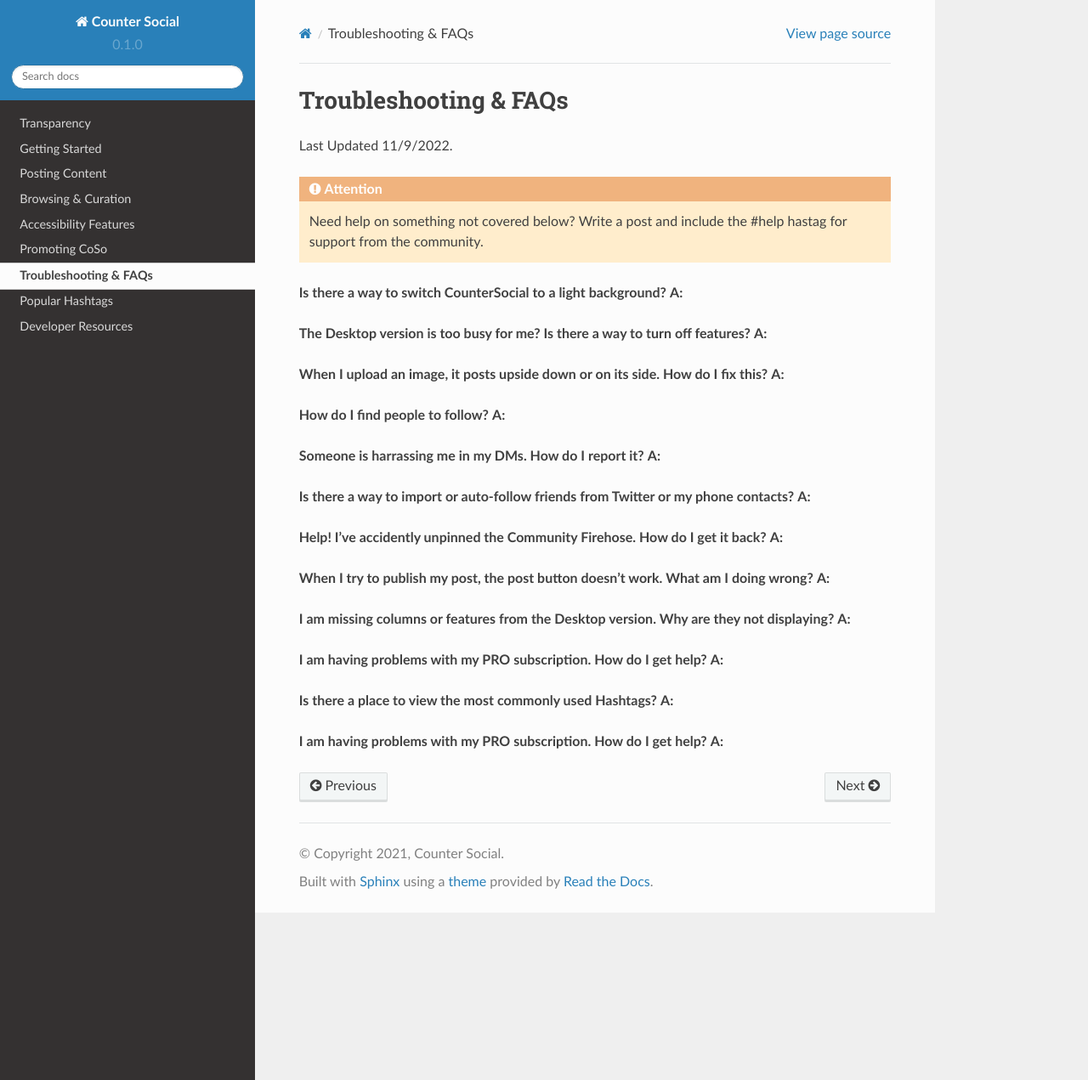
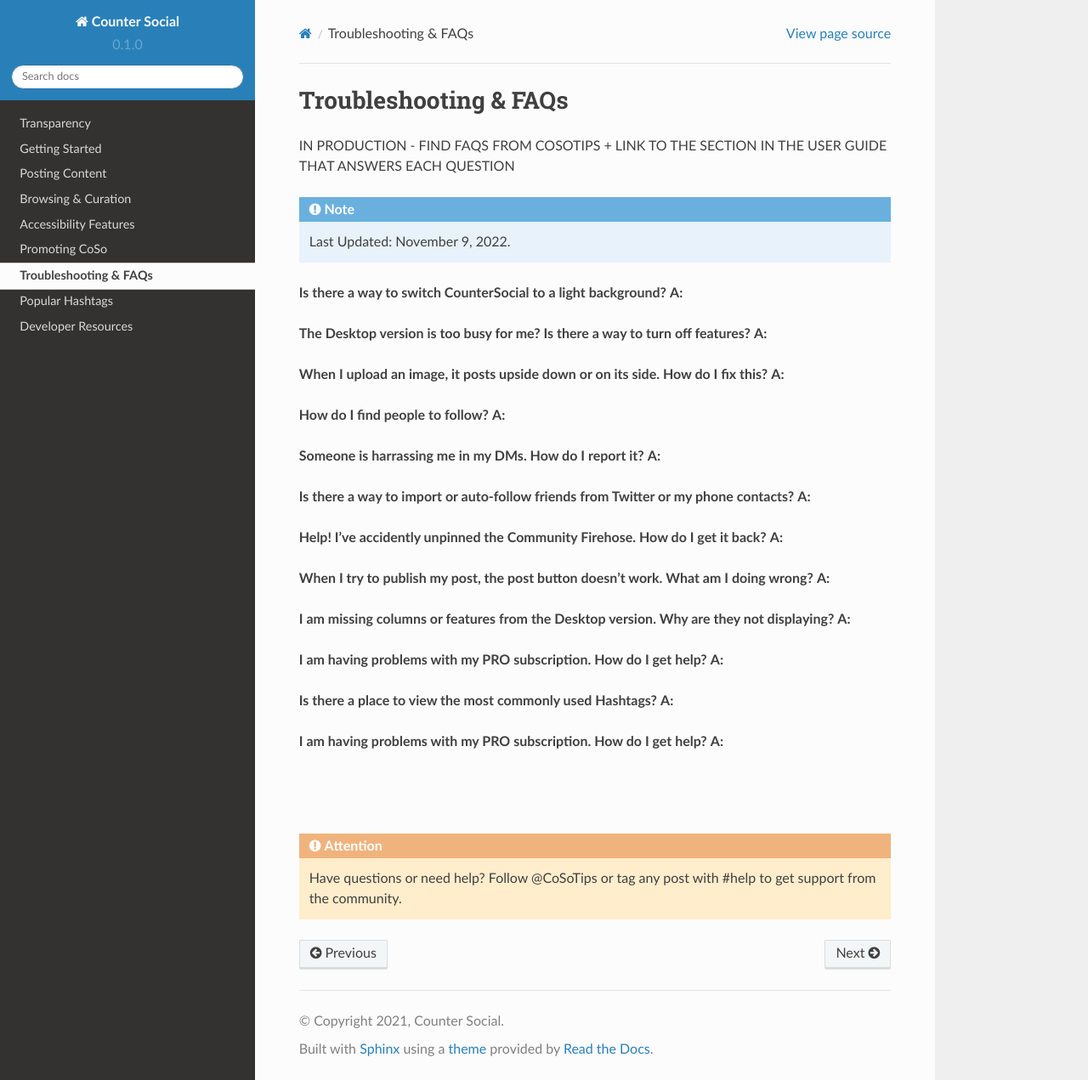
Before and after one commit to itskel/userguide, a Sphinx documentation site: the page built from docs/source/troubleshooting-faqs.rst, in a window 1280 px wide and 1271 px high. Shown: the whole window at 85% size. Built offline with Sphinx 7.4.7 and the Read the Docs theme 2.0.0, drawn with Linux system fonts in a browser that asks for light colours; pages that are not in the unit, such as notebooks, are missing from menus.

Commit message:
Update troubleshooting-faqs.rst

```diff
--- a/docs/source/troubleshooting-faqs.rst
+++ b/docs/source/troubleshooting-faqs.rst
@@ -1,9 +1,10 @@
 Troubleshooting & FAQs
 =====
 
-Last Updated 11/9/2022.
+IN PRODUCTION - FIND FAQS FROM COSOTIPS + LINK TO THE SECTION IN THE USER GUIDE THAT ANSWERS EACH QUESTION
 
-.. attention:: Need help on something not covered below? Write a post and include the #help hastag for support from the community.
+.. note:: Last Updated: November 9, 2022.
+
 
 **Is there a way to switch CounterSocial to a light background?**
 **A:**
@@ -40,3 +41,7 @@
 
 **I am having problems with my PRO subscription. How do I get help?**
 **A:**
+
+|
+|
+.. attention:: Have questions or need help? Follow @CoSoTips or tag any post with #help to get support from the community.
```
